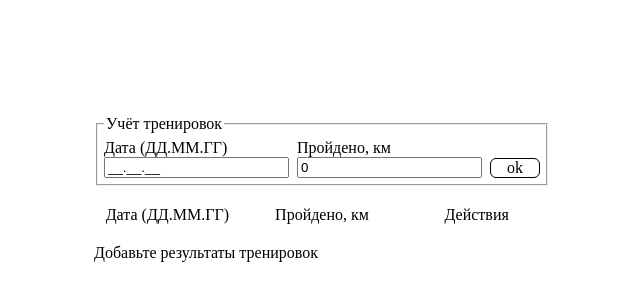
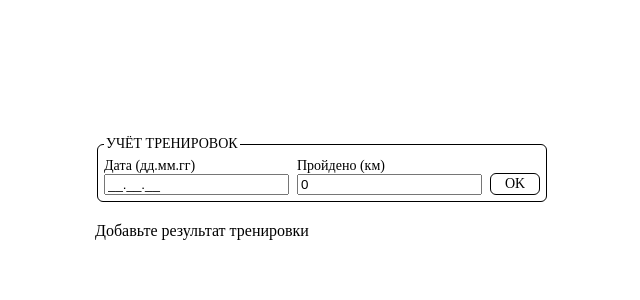
Before and after one commit to Denis-Str/netology-react, a React (Create React App) app in the folder forms/steps/: page / in a window 1280 px wide. Shown: the part 212-512 px from the top of the page, without its empty margins (318-958 px from the left). Built offline with nearby package versions, Linux system fonts and the light colour scheme.

Commit message:
рефактор

```diff
--- a/forms/steps/src/App.css
+++ b/forms/steps/src/App.css
@@ -36,6 +36,13 @@ ul {
 
 .form-component {
   padding: 6px;
+  border: 1px solid black;
+  border-radius: 6px;
+}
+
+legend {
+  text-transform: uppercase;
+  font-size: 14px;
 }
 
 .form-component .inner {
@@ -49,11 +56,14 @@ ul {
   align-items: center;
   justify-content: center;
   align-self: flex-end;
+  height: 22px;
   width: 100%;
+  font-size: 14px;
   border: 1px solid black;
   border-radius: 6px;
   cursor: pointer;
   transition: all ease-in-out 0.5s;
+  text-transform: uppercase;
 }
 
 .form-component .button:hover {
@@ -66,6 +76,7 @@ ul {
   flex-direction: column;
   align-items: flex-start;
   justify-content: flex-start;
+  font-size: 14px;
 }
 
 .results-table-component .headline {
--- a/forms/steps/src/components/FormView/index.jsx
+++ b/forms/steps/src/components/FormView/index.jsx
@@ -3,12 +3,12 @@ import AppInput from "../common/AppInput";
 export default function FormView({result, onAddResult, onChange}) {
   const inputs = [
     {
-      label: 'Дата (ДД.ММ.ГГ)',
+      label: 'Дата (дд.мм.гг)',
       key: 'date',
       dataInput: result.date,
     },
     {
-      label: 'Пройдено, км',
+      label: 'Пройдено (км)',
       key: 'distance',
       dataInput: result.distance,
     }
@@ -18,7 +18,7 @@ export default function FormView({result, onAddResult, onChange}) {
     <fieldset className="form-component">
       <legend>Учёт тренировок</legend>
       <div className="inner">
-        { inputs.map(data => <AppInput key={data.key} data={data} onChange={onChange} />)}
+        {inputs.map(input => <AppInput key={input.key} input={input} onChange={onChange}/>)}
         <div role="button" className="button" onClick={onAddResult}>ok</div>
       </div>
     </fieldset>
--- a/forms/steps/src/components/ResultsTable/index.jsx
+++ b/forms/steps/src/components/ResultsTable/index.jsx
@@ -3,29 +3,22 @@ import ResultModel from "../../models/ResultModel";
 import Result from "./Result";
 
 export default function ResultsTable({results, onHandleClickResult}) {
-  let resultsList = <div>Добавьте результаты тренировок</div>
   if (results.length > 0) {
-    resultsList = (
-      <ul className="results-list">
-        {results.map((result, index) =>
-          <Result
-            key={`result ${index}`}
-            result={result}
-            onHandleClickResult={onHandleClickResult}
-          />)}
-      </ul>
+    const resultsList = results.map((result, index) =>
+      <Result
+        key={`result ${index}`}
+        result={result}
+        onHandleClickResult={onHandleClickResult}
+      />)
+    return (
+      <div className="results-table-component">
+        <ul className="results-list">
+          {resultsList}
+        </ul>
+      </div>
     )
   }
-  return (
-    <div className="results-table-component">
-      <div className="headline">
-        <div>Дата (ДД.ММ.ГГ)</div>
-        <div>Пройдено, км</div>
-        <div>Действия</div>
-      </div>
-      {resultsList}
-    </div>
-  )
+  return (<div>Добавьте результат тренировки</div>);
 }
 
 ResultsTable.defaultProp = {
--- a/forms/steps/src/components/common/AppInput.jsx
+++ b/forms/steps/src/components/common/AppInput.jsx
@@ -1,4 +1,4 @@
-export default function AppInput({data: {label, dataInput, key}, onChange}) {
+export default function AppInput({input: {label, dataInput, key}, onChange}) {
   return (
     <label>
       <span>{label}</span>
```
